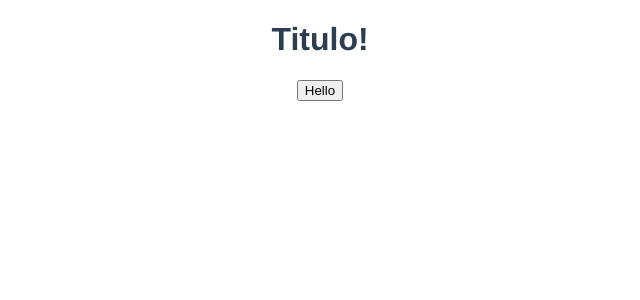
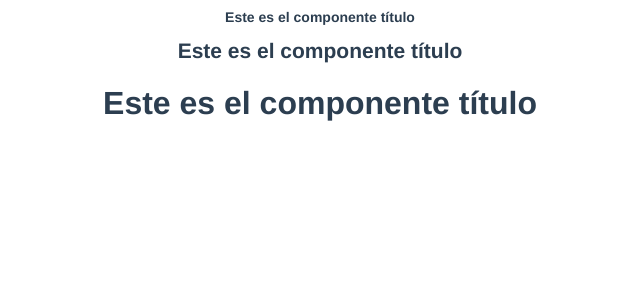
Before and after one commit to fecocode/v-log, a Vue app: page /title-component in a window 1280 px wide. Shown: the top 300 px of the page, without its empty margins (320-960 px from the left). Built offline with nearby package versions, Linux system fonts and the light colour scheme.

Commit message:
Finish title component development

```diff
--- a/src/components/TitleComponent.vue
+++ b/src/components/TitleComponent.vue
@@ -1,12 +1,24 @@
 <template>
   <div>
-    <h1>Titulo!</h1>
-    <button>Hello</button>
+    <h1 :class="size">{{ text }}</h1>
   </div>
 </template>
 
 <script>
 export default {
-  name: "TitleComponent"
+  name: "TitleComponent",
+  props: ["text", "size"]
 };
 </script>
+
+<style scoped>
+.sm {
+  font-size: 14px;
+}
+.md {
+  font-size: 21px;
+}
+.lg {
+  font-size: 32px;
+}
+</style>
--- a/src/views/TitleComponentView.vue
+++ b/src/views/TitleComponentView.vue
@@ -1,5 +1,7 @@
 <template>
-  <title-component />
+  <title-component text="Este es el componente título" size="sm" />
+  <title-component text="Este es el componente título" size="md" />
+  <title-component text="Este es el componente título" size="lg" />
 </template>
 
 <script>
```
